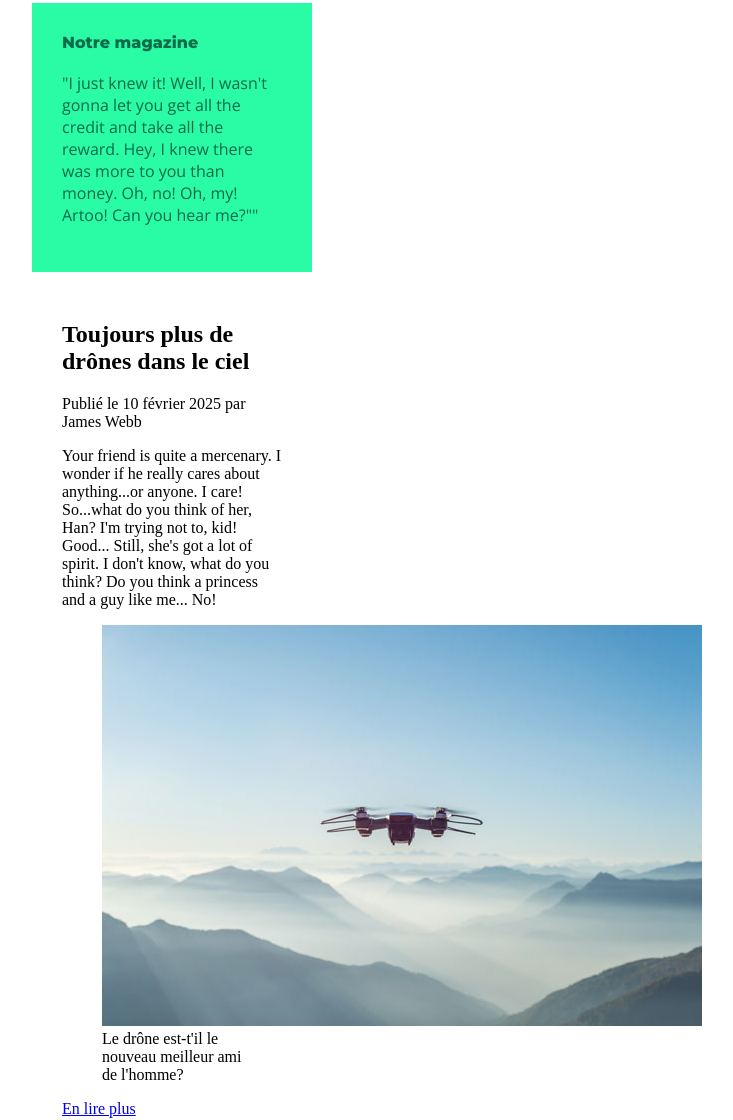
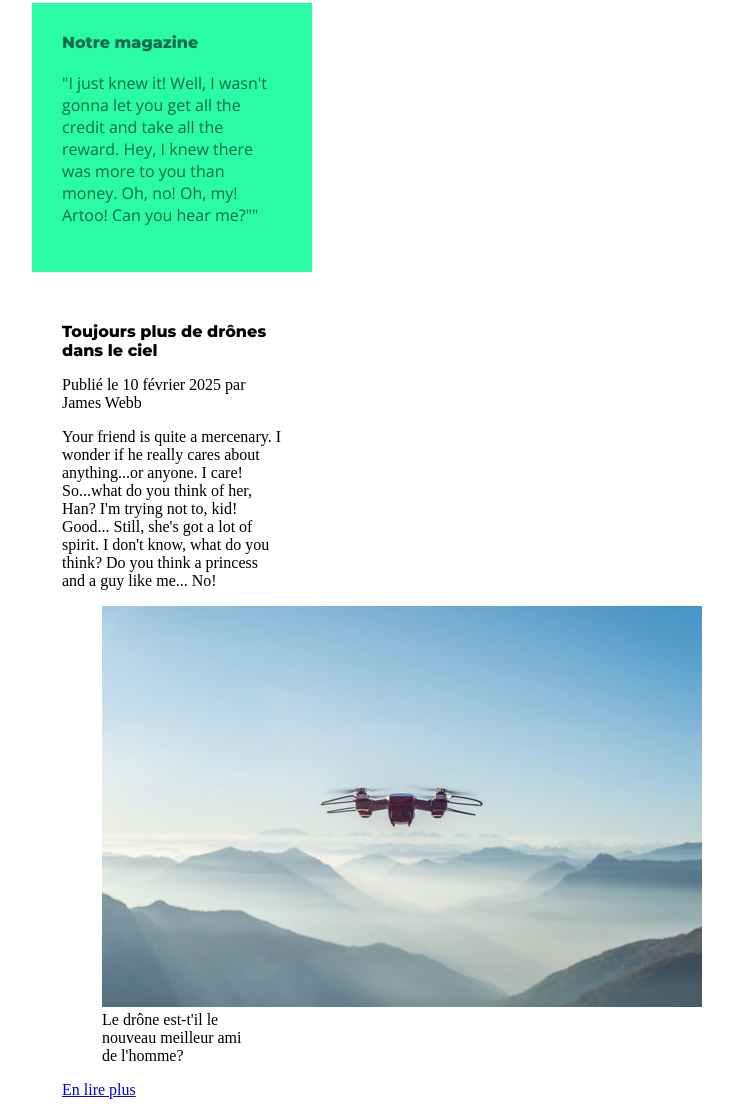
Before and after one commit to gauxxmar/14-techmag-2, a plain HTML site: page index.html in a window 1280 px wide. Shown: the part 237-1357 px from the top of the page, without its empty margins (468-1201 px from the left). Drawn offline with nearby package versions, Linux system fonts and the light colour scheme.

Commit message:
correction css padding-top article

```diff
--- a/css/style.css
+++ b/css/style.css
@@ -67,7 +67,14 @@ main {
 
 article{
   background-color: white;
-  padding-top: 13px;
+  padding-top: 21px;
   padding-left: 30px;
   padding-right: 30px;
 }
+
+article h2{
+  font-size: 16px;
+  font-weight: 800;
+  font-family: 'Montserrat', sans-serif;
+
+}
```
